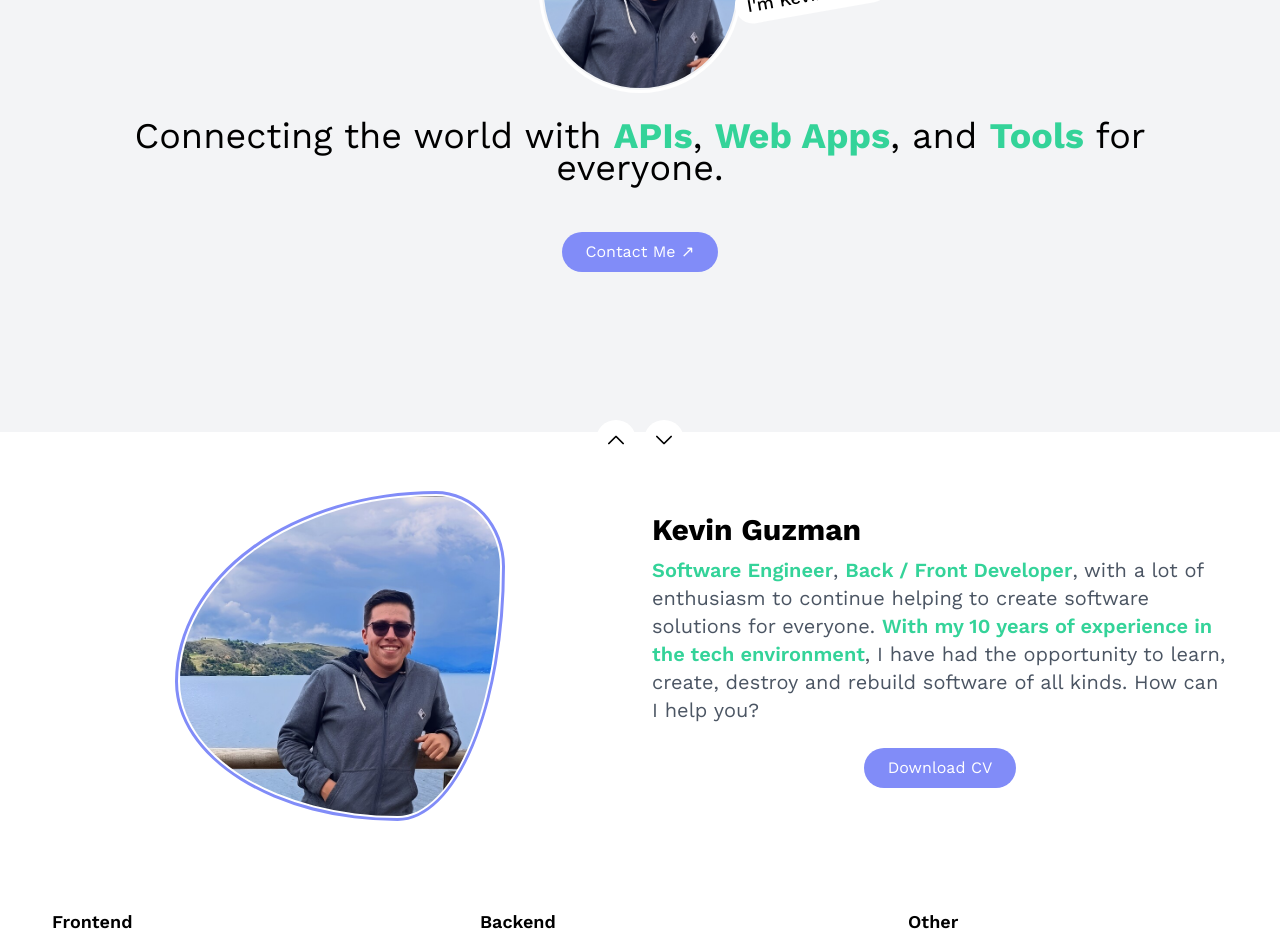
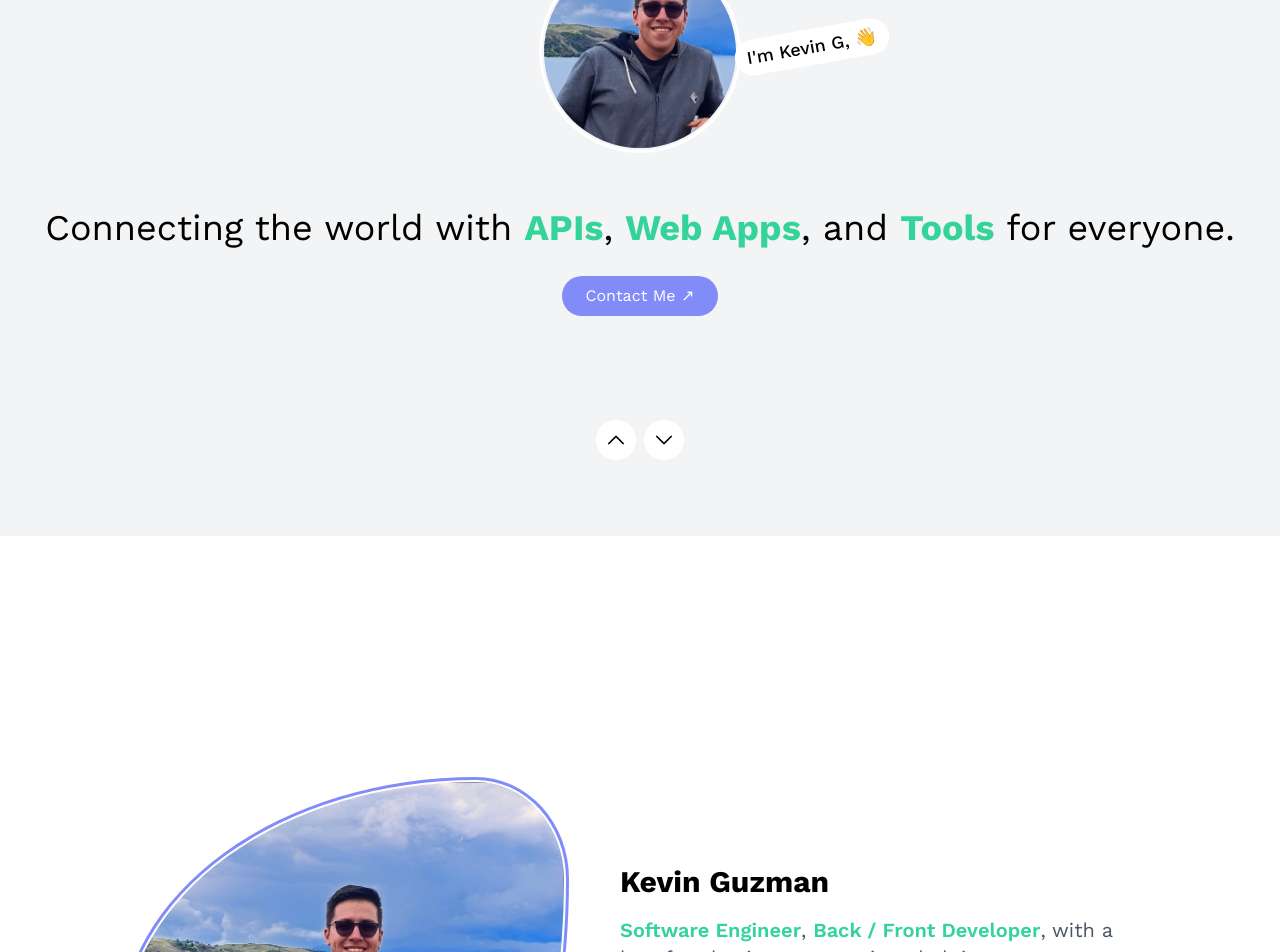
Before and after one commit to kevocde/kevin-polyrics-dev, a Nuxt app: page / in a window 1280 px wide. Shown: the part 320-1272 px from the top of the page. Built offline with nearby package versions, Linux system fonts and the light colour scheme; some icons are missing.

Commit message:
feat: adjusted the response view

```diff
--- a/components/Skill.vue
+++ b/components/Skill.vue
@@ -17,14 +17,14 @@ const range = (from: any, until: any) => {
 
 <template>
   <div>
-    <h3 class="text-lg font-semibold mb-4">{{ title }}</h3>
+    <h3 class="text-lg font-semibold mb-4 lg:text-xl">{{ title }}</h3>
     <ul class="flex flex-col gap-4">
       <li v-for="item in items"  class="flex justify-between">
         <div class="flex items-center">
           <i class="mr-4">
             <img :src="`icons/${item.icon}`" class="w-6 accent-color"></img>
           </i>
-          <span class="text-gray-500">{{ item.name }}</span>
+          <span class="text-gray-500 lg:text-lg">{{ item.name }}</span>
         </div>
         <div class="indicator flex gap-1 py-2">
           <div class="element w-5 h-full" v-for="level in range(1, 6)" :class="{'bg-emerald-500': (level <= item.level), 'bg-emerald-100': (level > item.level)}"></div>
--- a/components/sections/Profile.vue
+++ b/components/sections/Profile.vue
@@ -1,17 +1,17 @@
 <template>
-  <CommonResponsiveContainer>
-    <div class="profile-cmp flex justify-center relative pt-10 px-3 md:pt-20 md:mb-3 lg:pt-40 lg:mb-6">
-      <div class="profile-cmp__container image rounded-full overflow-hidden w-32 outline outline-white outline-offset-2 mb-2 md:w-48">
+  <CommonResponsiveContainer class="profile">
+    <div class="profile-cmp flex justify-center relative px-4 mb-8 lg:mb-16">
+      <div class="profile-cmp__container image rounded-full overflow-hidden w-32 outline outline-white outline-offset-2 md:w-40 lg:w-48">
         <img class="container__img" src="/profiles/1-1-profile.jpg" alt="">
       </div>
       <div class="profile-cmp__badge bg-white rounded-full px-3 py-1 cursor-pointer absolute right-0 bottom-4">
         <span class="badge__tag text-md font-medium md:text-lg">I'm Kevin G, 👋</span>
       </div>
     </div>
-    <div class="slogan-cmp flex justify-center mb-6 px-4 md:mb-12 lg:px-12">
+    <div class="slogan-cmp flex justify-center mb-4 px-4 lg:mb-8">
       <h2 class="slogan-cmp__text text-2xl text-center md:text-3xl lg:text-4xl">Connecting the world with <strong class="text-emerald-400">APIs</strong>, <strong class="text-emerald-400">Web Apps</strong>, and <strong class="text-emerald-400">Tools</strong> for everyone.</h2>
     </div>
-    <div class="profile-cmp_buttons flex justify-center pb-10 md:pb-20 lg:pb-40">
+    <div class="profile-cmp_buttons flex justify-center px-4">
       <CommonButtom target="_blank" href="https://www.linkedin.com/in/kevocde" type="link">Contact Me ↗</CommonButtom>
     </div>
   </CommonResponsiveContainer>
@@ -22,6 +22,13 @@
 </script>
 
 <style>
+  .profile {
+    height: 35rem;
+    display: flex;
+    flex-direction: column;
+    justify-content: center;
+  }
+
   .slogan-cmp__text {
     line-height: 2rem;
   }
@@ -31,6 +38,10 @@
   }
 
   @media (width >= 48rem) {
+    .profile {
+      height: 40rem;
+    }
+
     .profile-cmp__badge {
       right: 25vw;
       bottom: 10vw;
@@ -38,6 +49,10 @@
   }
 
   @media (width >= 64rem) {
+    .profile {
+      height: 50rem;
+    }
+
     .profile-cmp__badge {
       right: calc(1vw * 30.5);
       bottom: calc(1vw * 6.5);
--- a/components/sections/SectionsResume.vue
+++ b/components/sections/SectionsResume.vue
@@ -1,19 +1,19 @@
 <template>
-  <CommonResponsiveContainer class="bg-white">
-    <div class="resume px-3 justify-center lg:px-10 md:grid md:grid-cols-2 lg:py-10">
-      <div class="resume__img flex justify-center mb-6 md:py-6">
+  <CommonResponsiveContainer class="bg-white resume-ct">
+    <div class="resume justify-center px-4 md:grid md:grid-col-2 md:gap-8">
+      <div class="resume__img mb-8">
         <div class="img__element outline outline-indigo-400 outline-offset-2"></div>
       </div>
-      <div class="resume__body flex flex-col px-3 mb-6 justify-center md:mb-20 lg:justify-between py-10">
-        <h2 class="text-2xl font-bold mb-2 md:text-3xl lg:3xl">Kevin Guzman</h2>
-        <p class="text-gray-600 mb-6 md:text-lg lg:text-xl">
+      <div class="resume__body flex flex-col mb-8 lg:flex lg:flex-col lg:justify-center ">
+        <h2 class="text-2xl font-bold mb-4 md:text-3xl lg:3xl">Kevin Guzman</h2>
+        <p class="text-gray-600 mb-4 md:text-lg lg:text-xl">
           <strong class="font-semibold text-emerald-400">Software Engineer</strong>, <strong class="font-semibold text-emerald-400">Back / Front Developer</strong>, with a lot of enthusiasm to continue helping to create software solutions for everyone. <strong class="font-semibold text-emerald-400">With my 10 years of experience in the tech environment</strong>, I have had the opportunity to learn, create, destroy and rebuild software of all kinds. How can I help you?
         </p>
         <div class="resume__body__controls flex justify-center">
           <CommonButtom class="body__controls__item bg-emerald-400" type="link" target="_blank">Download CV</CommonButtom>
         </div>
       </div>
-      <div class="px-3 md:col-span-2 md:flex md:flex-wrap md:gap-8 md:justify-center xl:justify-between">
+      <div class="px-3 md:col-span-2 md:flex md:flex-wrap md:justify-center md:gap-8 lg:gap-12">
         <Skill v-for="(value, key) in skills" :id="key" :title="value.title" :items="value.items" :class="value.class"/>
       </div>
     </div>
@@ -24,7 +24,7 @@
 const skills = {
   frontend: {
     title: 'Frontend',
-    class: 'mb-5 md:w-80',
+    class: 'md:w-80',
     items: [
       { name: 'VueJS', icon: 'vuedotjs.svg', level: 5 },
       { name: 'Lit E.', icon: 'lit.svg', level: 2 },
@@ -33,7 +33,7 @@ const skills = {
   },
   backend: {
     title: 'Backend',
-    class: 'mb-5 md:w-80',
+    class: 'md:w-80',
     items: [
       { name: 'Drupal', icon: 'drupal.svg', level: 4 },
       { name: 'Laravel', icon: 'laravel.svg', level: 4 },
@@ -43,7 +43,7 @@ const skills = {
   },
   other: {
     title: 'Other',
-    class: 'mb-5 md:w-80',
+    class: 'md:w-80',
     items: [
       { name: 'AWS', icon: 'amazonwebservices.svg', level: 3 },
       { name: 'MySQL', icon: 'mysql.svg', level: 4 },
@@ -55,27 +55,52 @@ const skills = {
 </script>
 
 <style>
-  .img__element {
+  .resume-ct {
+    height: 90rem;
+    display: flex;
+    flex-direction: column;
+    justify-content: center;
+  }
+
+  .resume__img {
+    display: flex;
+    justify-content: center;
+  }
+
+  .resume__img .img__element {
     background-image: url('public/profiles/profile.jpg');
-    background-size: 13rem 13rem;
-    height: 13rem;
-    width: 13rem;
+    background-size: 75vw;
+    height: 75vw;
+    width: 75vw;
     border-radius: 80% 20% 32% 68% / 58% 22% 78% 42% ;
   }
 
   @media (width >= 48rem) {
-    .img__element {
-      background-size: 20rem 20rem;
-      height: 20rem;
-      width: 16rem;
+    .resume-ct {
+      height: 65rem;
+    }
+
+    .resume__img .img__element {
+      background-size: 45vw;
+      height: 45vw;
+      width: 45vw;
     }
   }
 
-  @media (width >= 80rem) {
-    .img__element {
-      background-size: 25rem 25rem;
-      height: 20rem;
-      width: 20rem;
+  @media (width >= 64rem) {
+    .resume-ct {
+      height: 75rem;
+    }
+
+    .resume__body {
+      width: 40vw;
+      max-width: 40rem;
+    }
+
+    .resume__img .img__element {
+      background-size: 27.5rem;
+      height: 27.5rem;
+      width: 27.5rem;
     }
   }
 </style>
```
